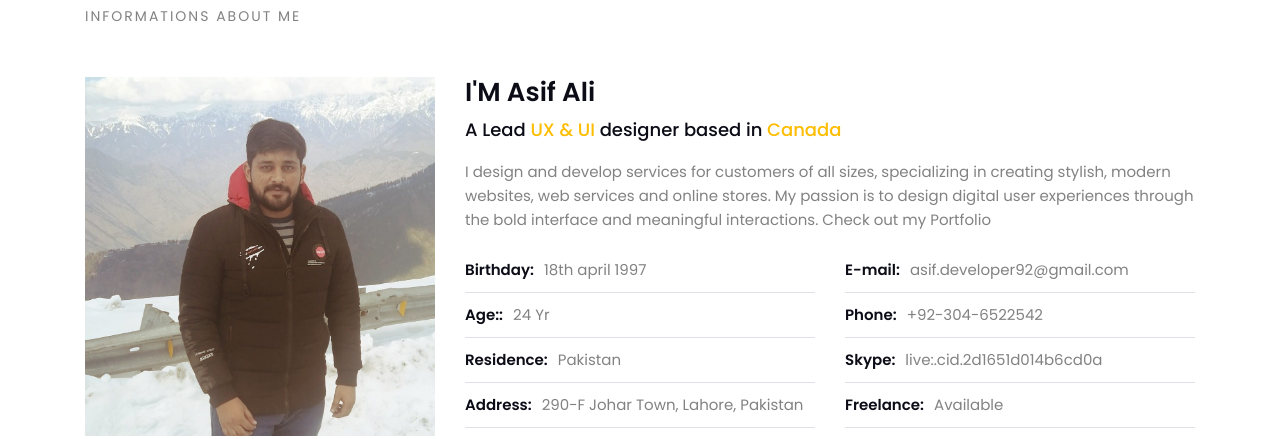
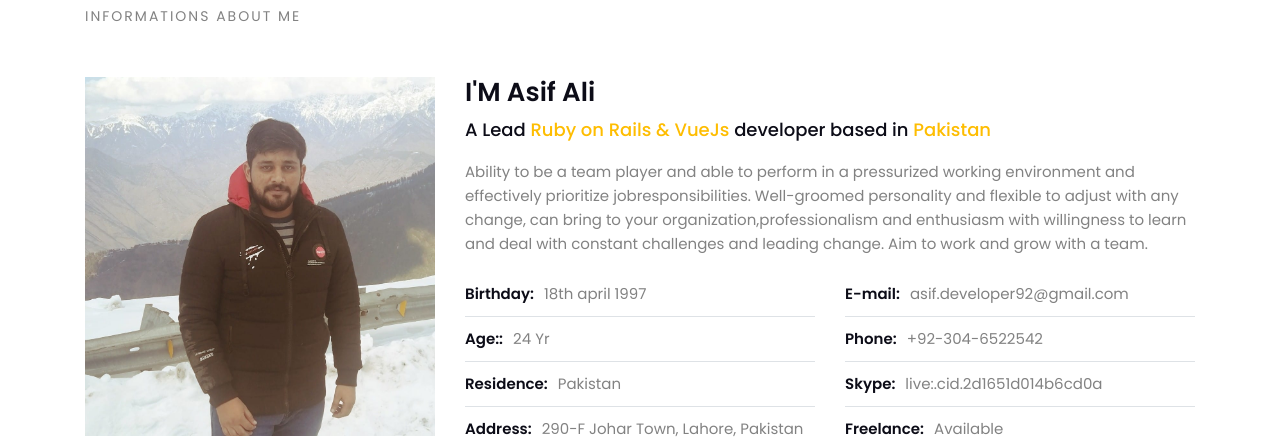
Before and after one commit to raiasifali/portfolio.github.io, a plain HTML site: page index.html in a window 1280 px wide. Shown: the part 951-1390 px from the top of the page. Drawn offline with nearby package versions, Linux system fonts and the light colour scheme.

Commit message:
Update about section and logo

```diff
--- a/index.html
+++ b/index.html
@@ -105,8 +105,10 @@
                         </div>
                         <div class="col-lg-8 m-15px-tb">
                             <h4 class="dark-color font-w-600 m-10px-b">I'M Asif Ali</h4>
-                            <h6 class="dark-color m-20px-b">A Lead <span class="theme-color">UX & UI</span> designer based in <span class="theme-color">Canada</span></h6>
-                            <p>I design and develop services for customers of all sizes, specializing in creating stylish, modern websites, web services and online stores. My passion is to design digital user experiences through the bold interface and meaningful interactions. Check out my Portfolio</p>
+                            <h6 class="dark-color m-20px-b">A Lead <span class="theme-color">Ruby on Rails & VueJs</span> developer based in <span class="theme-color">Pakistan</span></h6>
+                            <p>Ability to be a team player and able to perform in a pressurized working environment and effectively prioritize jobresponsibilities. Well-groomed personality and flexible to adjust with any change, can bring to your organization,professionalism and enthusiasm with willingness to learn and deal with constant challenges and leading change. Aim to
+                            work and grow with a team.
+                            </p>
 
                             <div class="row p-10px-t">
                                 <div class="col-md-6">
```
Also changed, not shown: img/logo.png (added).
